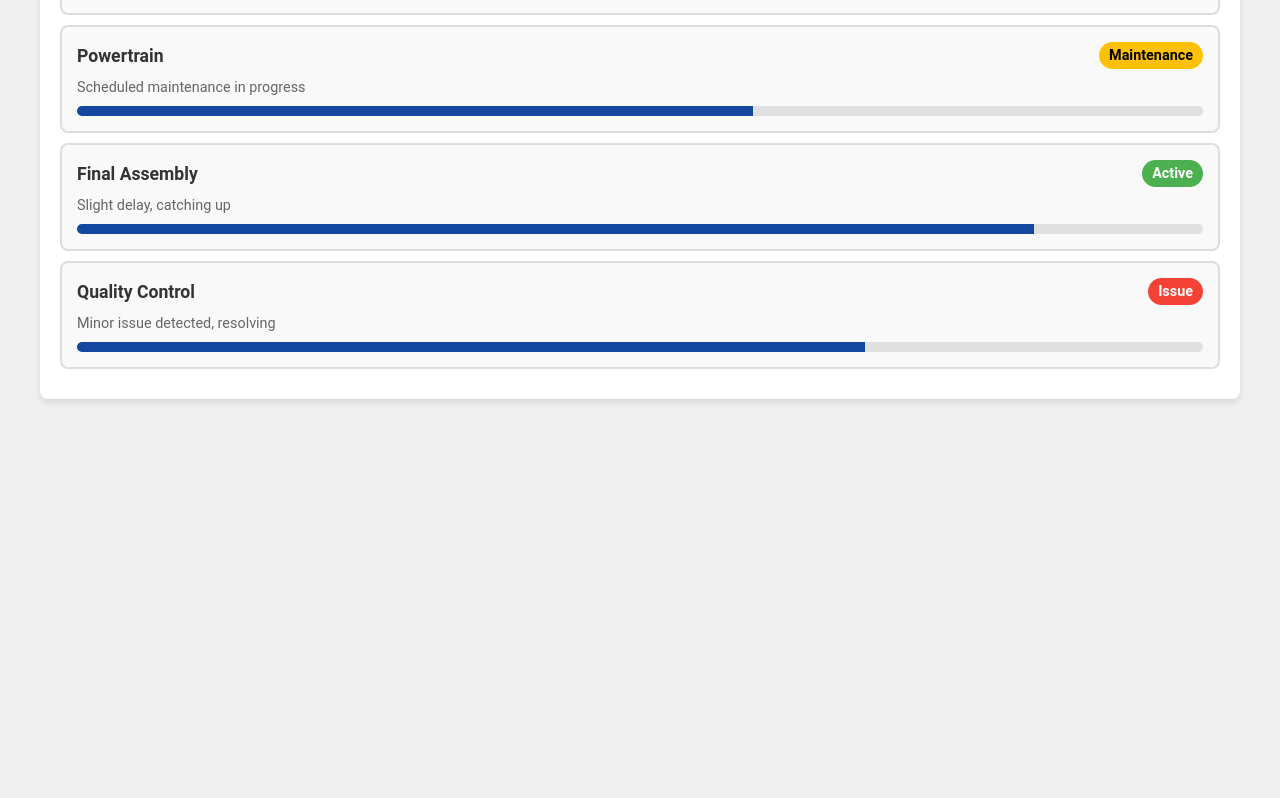
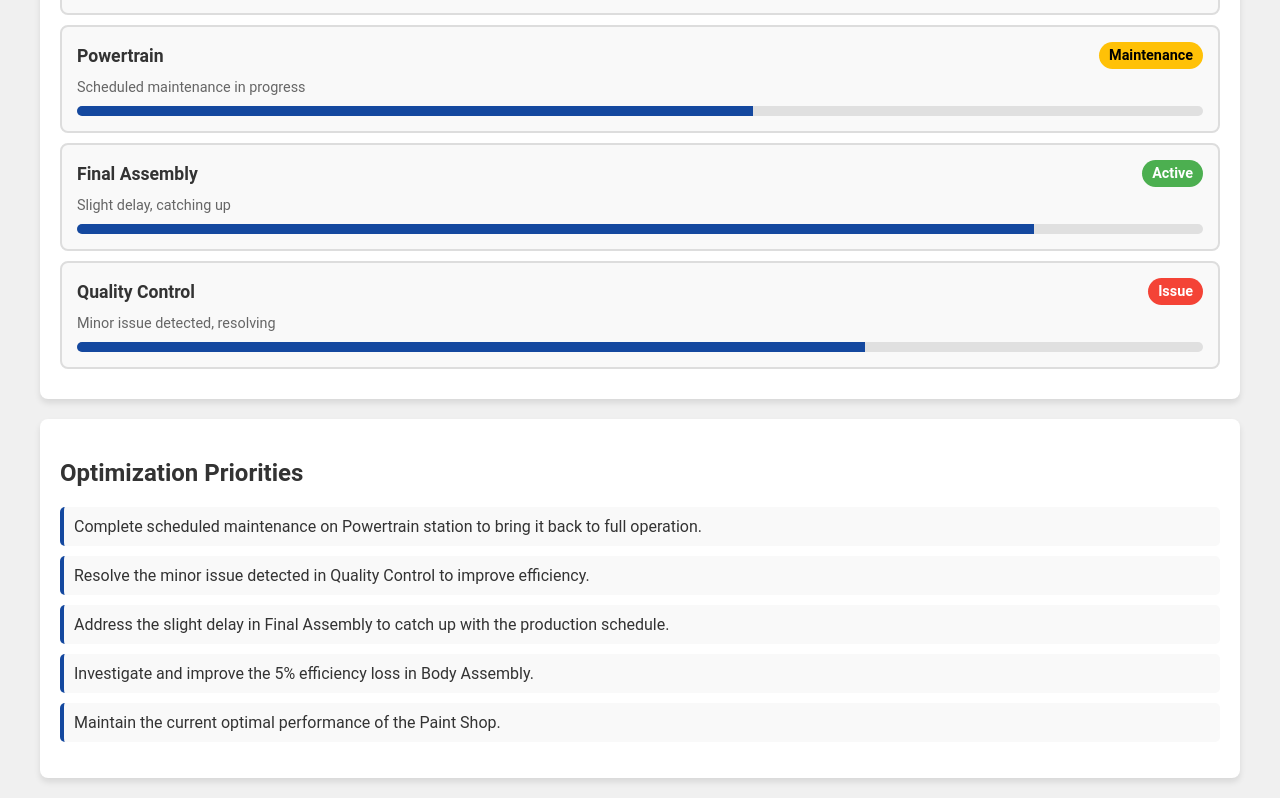
Before and after one commit to NETBOT01/dashboard, a plain HTML site: page index.html in a window 1280 px wide. Shown: the part 1395-2193 px from the top of the page. Before the commit the page ends 1814 px from the top, so only its background shows below. Drawn offline with nearby package versions, Linux system fonts and the light colour scheme.

Commit message:
Update index.html

```diff
--- a/index.html
+++ b/index.html
@@ -101,6 +101,24 @@
     width: 0;
     transition: width 1s ease-in-out;
   }
+  .optimization-window {
+    background-color: white;
+    border-radius: 8px;
+    box-shadow: 0 4px 6px rgba(0, 0, 0, 0.1);
+    margin-top: 20px;
+    padding: 20px;
+  }
+  .optimization-list {
+    list-style-type: none;
+    padding: 0;
+  }
+  .optimization-item {
+    margin-bottom: 10px;
+    padding: 10px;
+    background-color: #f9f9f9;
+    border-radius: 5px;
+    border-left: 4px solid #14489f;
+  }
 </style>
 <script src="https://cdn.jsdelivr.net/npm/chart.js"></script>
 </head>
@@ -151,6 +169,16 @@
     <div class="chart-container">
       <h2>Production Line Status</h2>
       <div id="production-line"></div>
+    </div>
+    <div class="optimization-window">
+      <h2>Optimization Priorities</h2>
+      <ul class="optimization-list">
+        <li class="optimization-item">Complete scheduled maintenance on Powertrain station to bring it back to full operation.</li>
+        <li class="optimization-item">Resolve the minor issue detected in Quality Control to improve efficiency.</li>
+        <li class="optimization-item">Address the slight delay in Final Assembly to catch up with the production schedule.</li>
+        <li class="optimization-item">Investigate and improve the 5% efficiency loss in Body Assembly.</li>
+        <li class="optimization-item">Maintain the current optimal performance of the Paint Shop.</li>
+      </ul>
     </div>
   </div>
 
```
